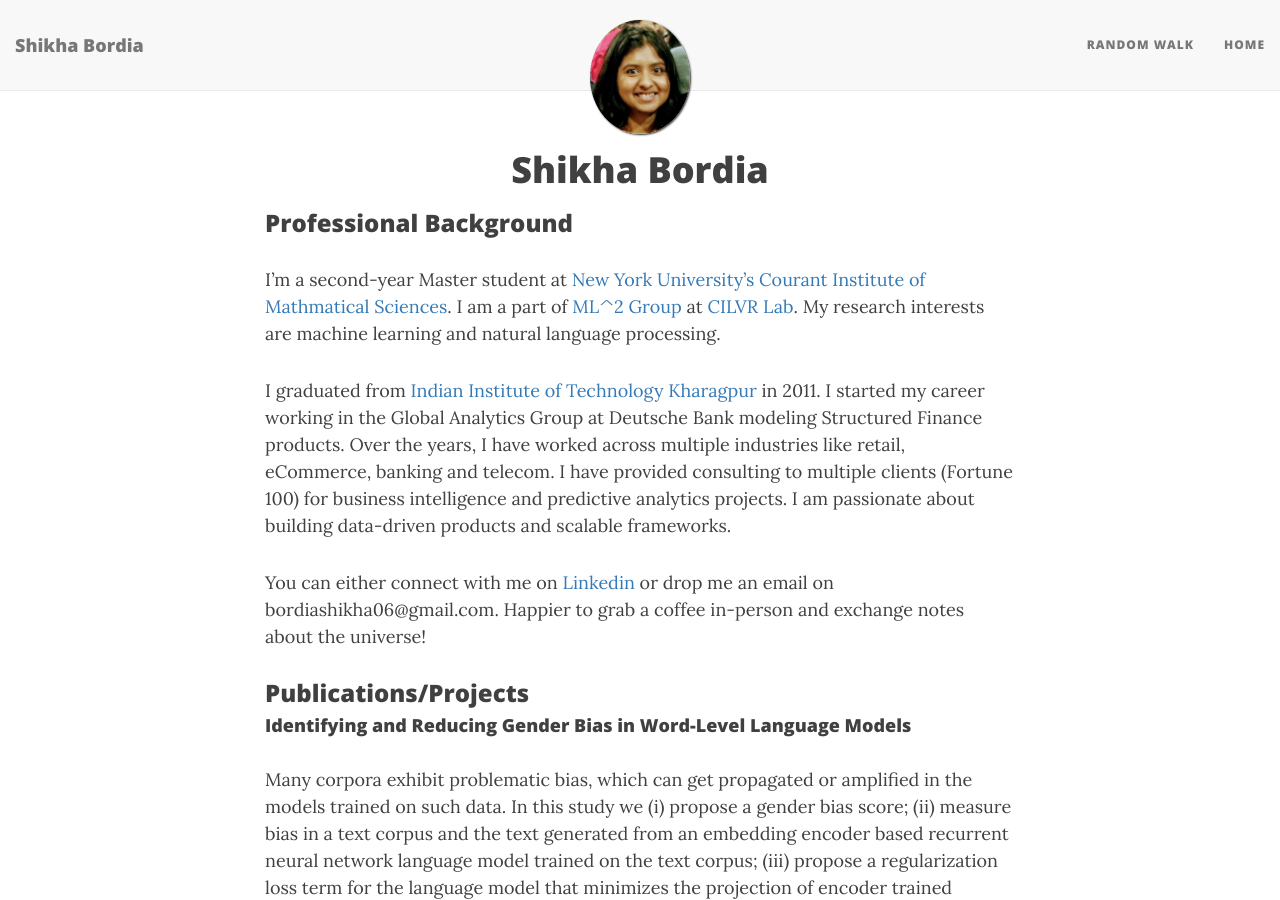
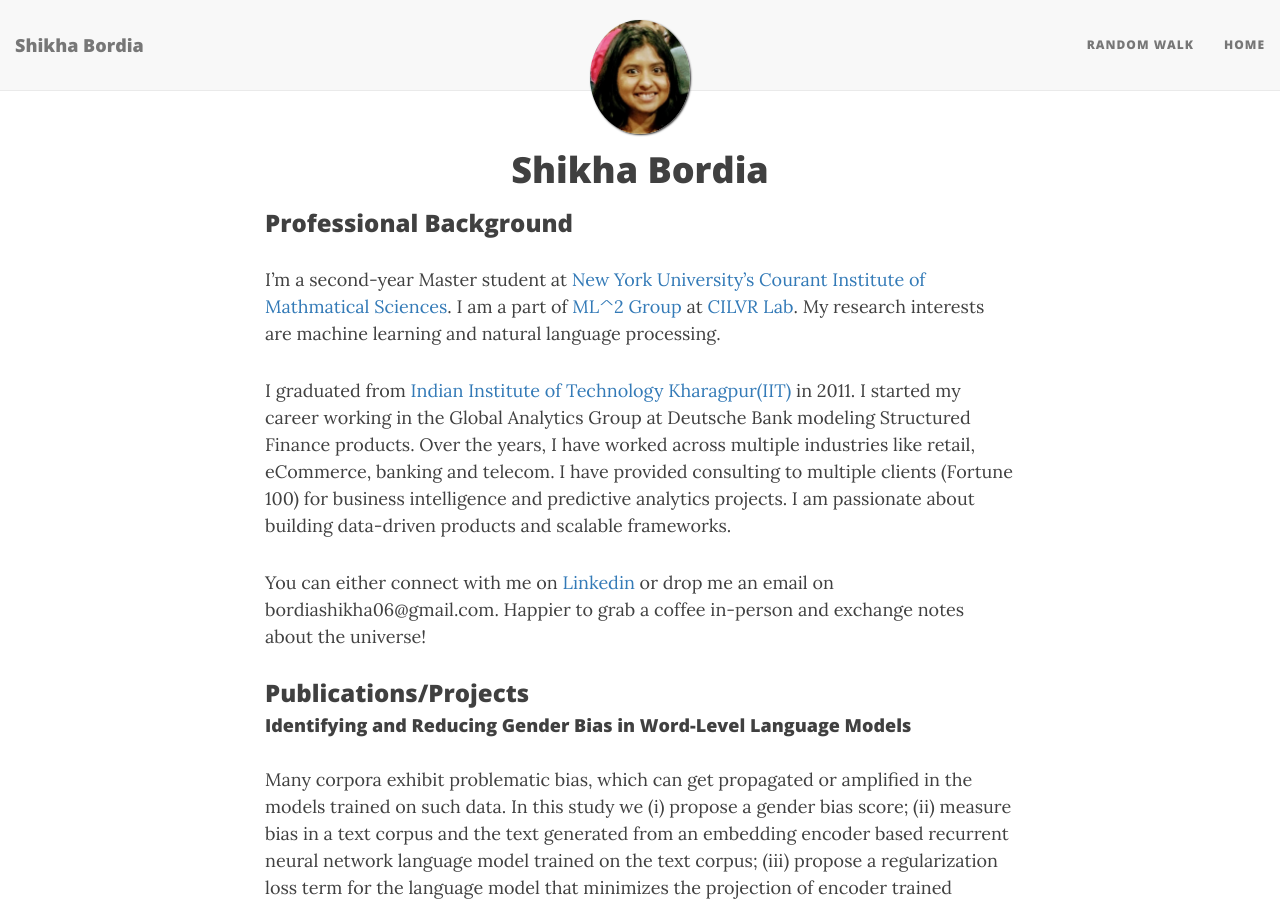
Before and after one commit to BordiaS/bordias.github.io, a Jekyll site: the page built from aboutme.md, in a window 1280 px wide and 900 px high. Built offline with Jekyll 4.4.1, drawn with Linux system fonts in a browser that asks for light colours; nearby versions of some CDN libraries; some of the changed text lies outside the part shown.

Commit message:
Update aboutme.md

```diff
--- a/aboutme.md
+++ b/aboutme.md
@@ -12,7 +12,7 @@ title: About me
 
 I’m a second-year Master student at [New York University’s](http://www.nyu.edu/) [Courant Institute of Mathmatical Sciences](https://cs.nyu.edu/home/index.html). I am a part of [ML^2 Group](https://wp.nyu.edu/ml2/) at [CILVR Lab](https://wp.nyu.edu/cilvr/). My research interests are machine learning and natural language processing.
 
-I graduated from [Indian Institute of Technology Kharagpur](http://www.iitkgp.ac.in) in 2011. I started my career working in the Global Analytics Group at Deutsche Bank modeling Structured Finance products.  Over the years, I have worked across multiple industries like retail, eCommerce, banking and telecom. I have provided consulting to multiple clients (Fortune 100) for business intelligence and predictive analytics projects. I am passionate about building data-driven products and scalable frameworks.
+I graduated from [Indian Institute of Technology Kharagpur(IIT)](http://www.iitkgp.ac.in) in 2011. I started my career working in the Global Analytics Group at Deutsche Bank modeling Structured Finance products.  Over the years, I have worked across multiple industries like retail, eCommerce, banking and telecom. I have provided consulting to multiple clients (Fortune 100) for business intelligence and predictive analytics projects. I am passionate about building data-driven products and scalable frameworks.
 
 You can either connect with me on [Linkedin](https://www.linkedin.com/in/shikhabordia/) or drop me an email on bordiashikha06@gmail.com. Happier to grab a coffee in-person and exchange notes about the universe!
 
```
Also changed, not shown: other parts of aboutme.md (+1 -1 lines).
